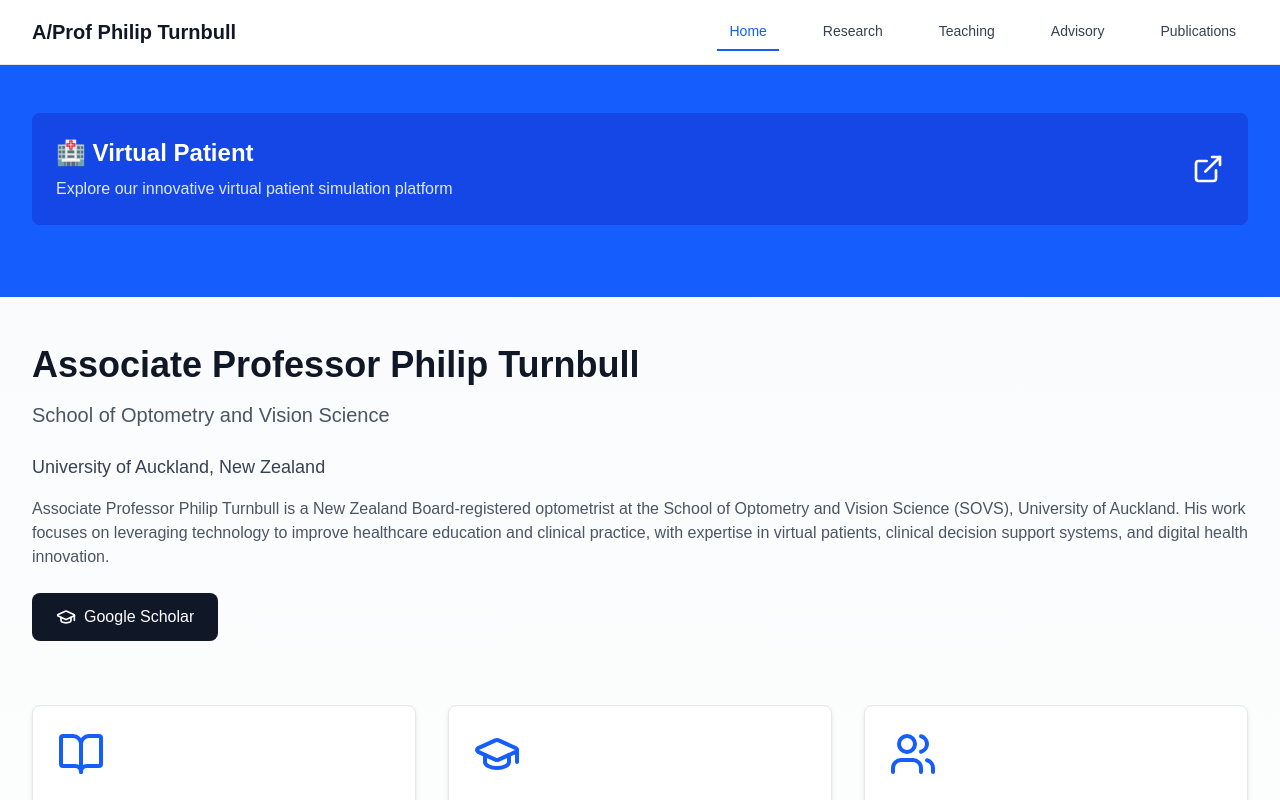
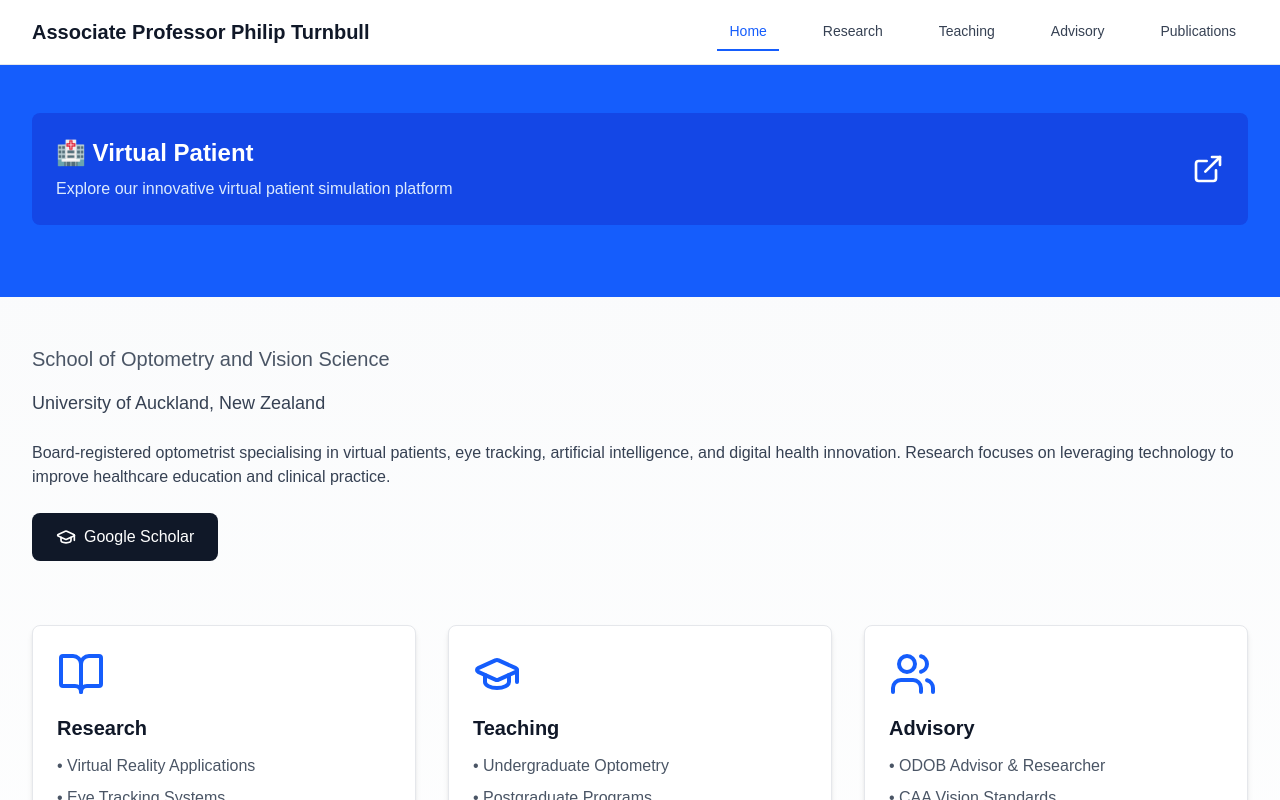
Before and after one commit to fillupt/Work-Website, a Next.js app: page / in a window 1280 px wide. Shown: the top 800 px of the page. Built offline with nearby package versions, Linux system fonts and the light colour scheme.

Commit message:
Remove redundant name/title from homepage and simplify structure

```diff
--- a/app/components/Header.tsx
+++ b/app/components/Header.tsx
@@ -19,7 +19,7 @@ export default function Header() {
       <nav className="max-w-7xl mx-auto px-4 sm:px-6 lg:px-8">
         <div className="flex justify-between items-center h-16">
           <Link href="/" className="text-xl font-bold text-gray-900">
-            A/Prof Philip Turnbull
+            Associate Professor Philip Turnbull
           </Link>
           <div className="flex space-x-8">
             {navItems.map((item) => (
--- a/app/page.tsx
+++ b/app/page.tsx
@@ -23,26 +23,17 @@ export default function Home() {
       <div className="max-w-7xl mx-auto px-4 sm:px-6 lg:px-8 py-12">
         {/* Introduction */}
         <section className="mb-16">
-          <div className="flex flex-col md:flex-row gap-8 items-start">
-            <div className="flex-1">
-              <h1 className="text-4xl font-bold text-gray-900 mb-4">
-                Associate Professor Philip Turnbull
-              </h1>
-              <p className="text-xl text-gray-600 mb-6">
+          <p className="text-xl text-gray-600 mb-4">
             School of Optometry and Vision Science
           </p>
-              <p className="text-lg text-gray-700 mb-4">
+          <p className="text-lg text-gray-700 mb-6">
             University of Auckland, New Zealand
           </p>
-              <div className="prose prose-lg text-gray-600 mb-6">
-                <p>
-                  Associate Professor Philip Turnbull is a New Zealand Board-registered optometrist at the
-                  School of Optometry and Vision Science (SOVS), University of Auckland. His work focuses on
-                  leveraging technology to improve healthcare education and clinical practice, with expertise
-                  in virtual patients, clinical decision support systems, and digital health innovation.
+          <p className="text-gray-700 mb-6">
+            Board-registered optometrist specialising in virtual patients, eye tracking,
+            artificial intelligence, and digital health innovation. Research focuses on
+            leveraging technology to improve healthcare education and clinical practice.
           </p>
-              </div>
-              <div className="flex gap-4">
           <Link
             href="https://scholar.google.com/citations?user=x8jeZnwAAAAJ&hl=en"
             target="_blank"
@@ -52,9 +43,6 @@ export default function Home() {
             <GraduationCap className="w-5 h-5" />
             Google Scholar
           </Link>
-              </div>
-            </div>
-          </div>
         </section>
 
         {/* Research, Teaching, Advisory Sections */}
```
Lines whose indentation alone changed are shown as unchanged.
